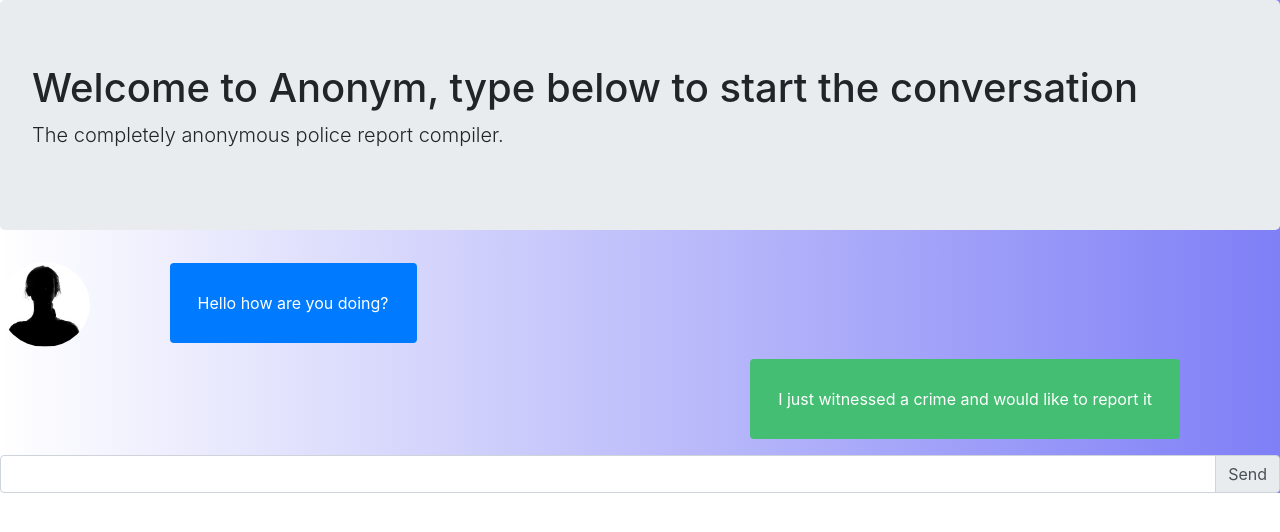
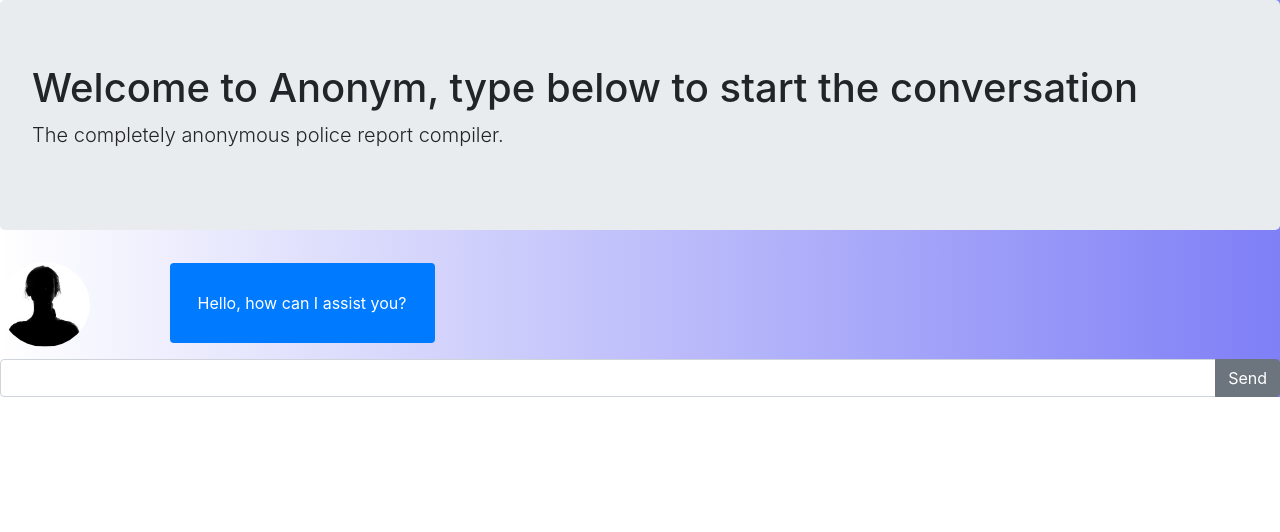
Before and after one commit to JayWalker24/Anonym, a React (Create React App) app in the folder anonym/UI/: page / in a window 1280 px wide. Shown: the top 532 px of the page. Built offline with nearby package versions, Linux system fonts and the light colour scheme.

Commit message:
Prototype

```diff
--- a/anonym/UI/src/App.css
+++ b/anonym/UI/src/App.css
@@ -41,14 +41,13 @@
 
 .replyMessage{
   border-style: solid;
-  margin-left: 80px;
+  display: inline-block;
   padding: 25px;
   color: #fff;
   background-color: #44be73;
   border-color: #44be73;
   border-radius: .25rem;
-  float:right;
-  margin-right: 100px;
+  margin-left: 800px;
 }
 
 .proPic{
--- a/anonym/UI/src/App.js
+++ b/anonym/UI/src/App.js
@@ -1,6 +1,6 @@
 import React from 'react';
 import { Jumbotron } from 'reactstrap';
-import { InputGroup, InputGroupText, InputGroupAddon, Input } from 'reactstrap';
+import { Button, Form, InputGroup, InputGroupAddon, Input } from 'reactstrap';
 import proPic from './silhoe.jpg';
 import './App.css';
 
@@ -17,26 +17,119 @@ const Header = () => {
 const Message = (prop) => {
   return(
     <div>
+        {prop.meslog.map( mes =>
+          (
+            <div>
+              <img src={proPic} className="proPic" style={{visibility:mes.picVis}}/>
+              <p className= {mes.messageType}>{mes.message}</p>
+            </div>
+            )
+          )
+      }
     </div>
   )
 }
 
-function App() {
-  return (
-    <div className="mainBody">
-      <Header/>
-        <img src={proPic} className="proPic" />
-        <p className="chatMessage">Hello how are you doing?</p>
-        <br></br>
-        <p className="replyMessage">I just witnessed a crime and would like to report it</p>
+
+
+class SendBar extends React.Component {
+
+  constructor(props) {
+    super(props);
+
+    this.state = {
+      counter: 0,
+      text: ""
+    }
+  }
+
+  onSubmit = e => {
+    e.preventDefault();
+    this.props.messageUpdater({messageType:"replyMessage",message:this.state.text, picVis:"hidden"})
+    this.setState({text:""})
+
+
+  }
+
+
+  handleTextChange = e => {
+    this.setState({text:e.target.value})
+  }
+
+  render() {
+    return (
+      <Form>
         <InputGroup className='textBox'>
-          <Input />
+          <Input type="text" name="message" value={this.state.text} onChange={this.handleTextChange} autoComplete="new-password"/>
           <InputGroupAddon addonType="append">
-            <InputGroupText>Send</InputGroupText>
+            <Button variant="primary" type="submit"
+            onClick={e => this.onSubmit(e)}>Send</Button>
           </InputGroupAddon>
         </InputGroup>
+      </Form>
+    );
+  }
+}
+
+
+
+
+class App extends React.Component {
+  constructor(props){
+    super(props);
+    this.state = {
+      messageLog: [
+        {messageType:"chatMessage",message:"Hello, how can I assist you?", picVis:"visible"}
+      ],
+      counter:0
+    };
+
+    this.updateMessages = this.updateMessages.bind(this)
+  }
+
+
+
+
+  updateMessages(newMessage){
+
+    let reply = null;
+
+    switch(this.state.counter) {
+      case 0:
+        reply = {messageType:"chatMessage",message:"Can you tell me where it took place?", picVis:"visible"}
+        break;
+      case 1:
+        reply = {messageType:"chatMessage",message:"Can you estimate the time when this happened?", picVis:"visible"}
+        break;
+      case 2:
+        reply = {messageType:"chatMessage",message:"Was there anyone else present at the incident?", picVis:"visible"}
+        break;
+      case 3:
+          reply = {messageType:"chatMessage",message:"Can you describe what they looked like?", picVis:"visible"}
+        break;
+      default:
+        reply = {messageType:"chatMessage",message:"Can you give me more details?", picVis:"visible"}
+        break;
+    }
+
+    this.setState({
+      messageLog: [...this.state.messageLog,newMessage,reply],
+      counter:this.state.counter+1
+    })
+  }
+
+  render() {
+
+    console.log(this.state)
+
+    return (
+      <div className="mainBody">
+      <Header/>
+        <Message meslog={this.state.messageLog} />
+        <SendBar messageUpdater={this.updateMessages}/>
     </div>
-  );
+    );
+  }
 }
 
 export default App;
```
